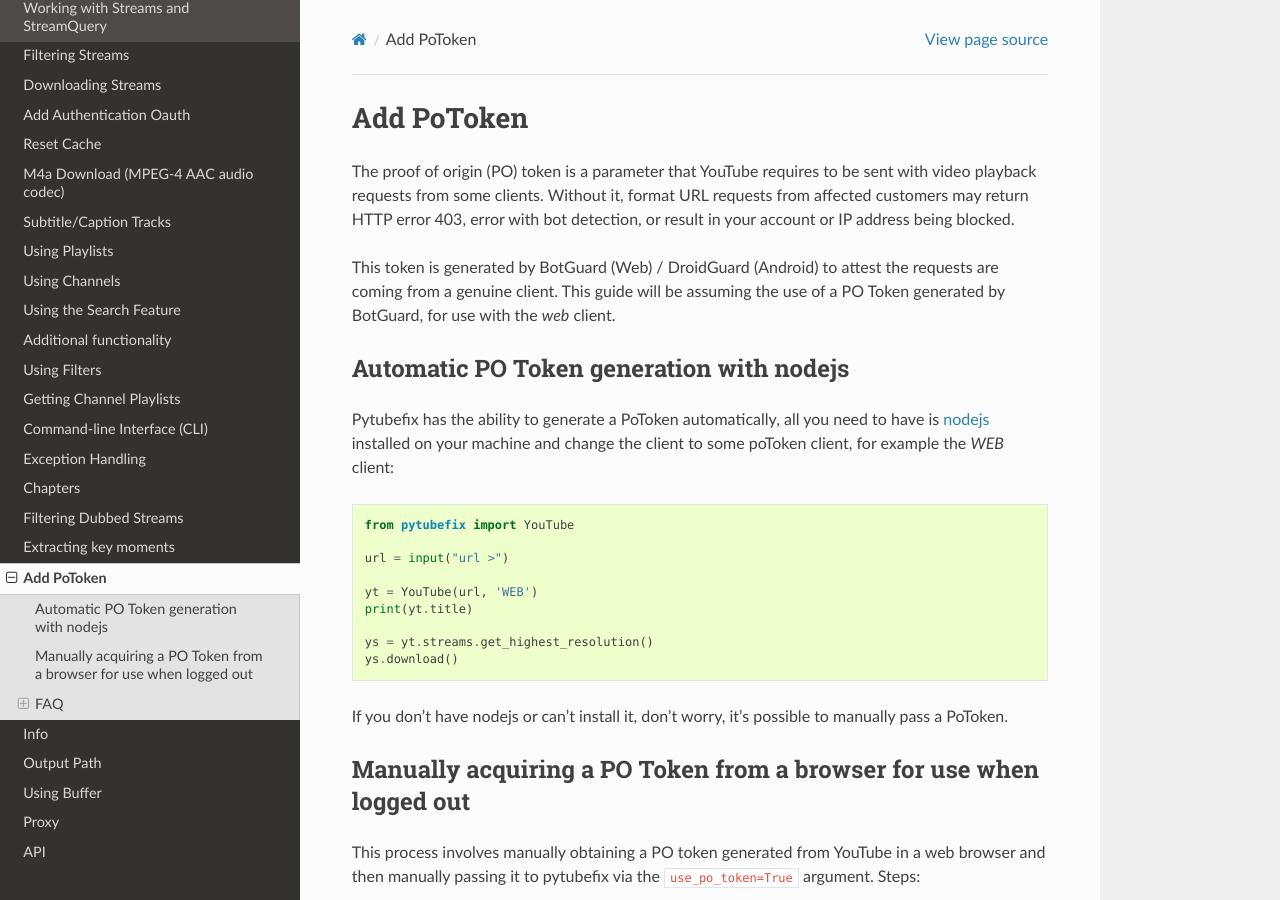
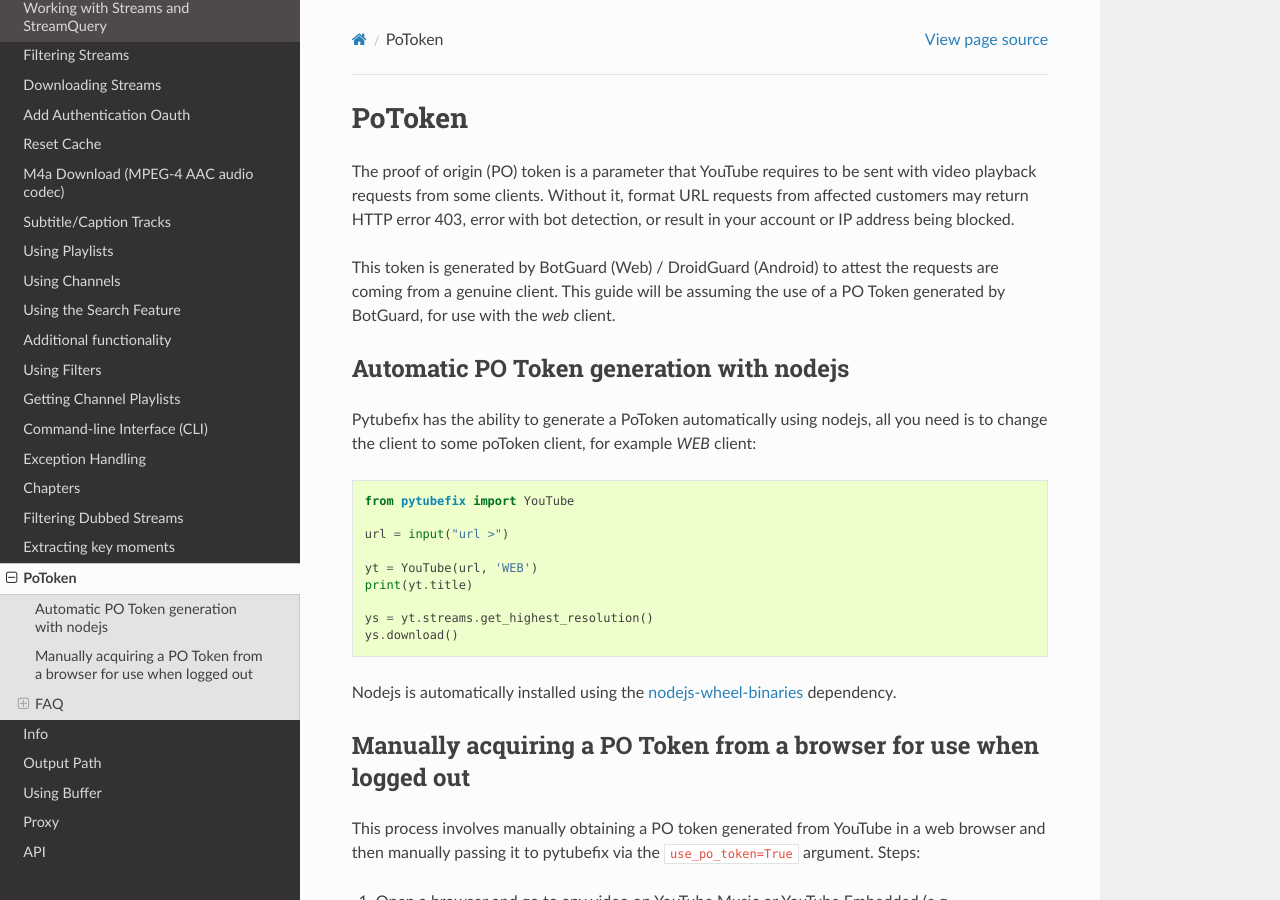
Before and after one commit to JuanBindez/pytubefix, a Sphinx documentation site: the page built from docs/user/po_token.rst, in a window 1280 px wide and 900 px high. Built offline with Sphinx 7.4.7 and the Read the Docs theme 3.1.0, drawn with Linux system fonts in a browser that asks for light colours; some of the changed text lies outside the part shown.

Commit message:
Updated documentation

```diff
--- a/docs/user/po_token.rst
+++ b/docs/user/po_token.rst
@@ -1,6 +1,6 @@
 .. _pot_token:
 
-Add PoToken
+PoToken
 ===========
 
 The proof of origin (PO) token is a parameter that YouTube requires to be sent with video playback requests from some clients. Without it, format URL requests from affected customers may return HTTP error 403, error with bot detection, or result in your account or IP address being blocked.
@@ -10,9 +10,8 @@ This token is generated by BotGuard (Web) / DroidGuard (Android) to attest the r
 Automatic PO Token generation with nodejs
 -----------------------------------------
 
-.. _nodejs: https://nodejs.org/en
-
-Pytubefix has the ability to generate a PoToken automatically, all you need to have is nodejs_ installed on your machine and change the client to some poToken client, for example the *WEB* client:
+.. _nodejs-wheel-binaries: https://pypi.org/project/nodejs-wheel-binaries/
+Pytubefix has the ability to generate a PoToken automatically using nodejs, all you need is to change the client to some poToken client, for example *WEB* client:
 
 .. code:: python
 
@@ -27,7 +26,7 @@ Pytubefix has the ability to generate a PoToken automatically, all you need to h
         ys.download()
 
 
-If you don't have nodejs or can't install it, don't worry, it's possible to manually pass a PoToken.
+Nodejs is automatically installed using the nodejs-wheel-binaries_ dependency.
 
 Manually acquiring a PO Token from a browser for use when logged out
 --------------------------------------------------------------------
@@ -71,8 +70,3 @@ If you are being detected as a bot even after passing the PoToken, there are onl
 2. Use a proxy_ to change your IP address
 
 If even after these attempts you continue to be detected, unfortunately there is nothing we can do.
-
-Do I need to do any configuration in nodejs?
-~~~~~~~~~~~~~~~~~~~~~~~~~~~~~~~~~~~~~~~~~~~~
-
-All you need to do is install nodejs_ and make sure to put it in your system path, pytubefix will automatically call it using the ``node`` environment variable
```
Also changed, not shown: other parts of docs/user/po_token.rst (+1 -1 lines), 1 other file.
